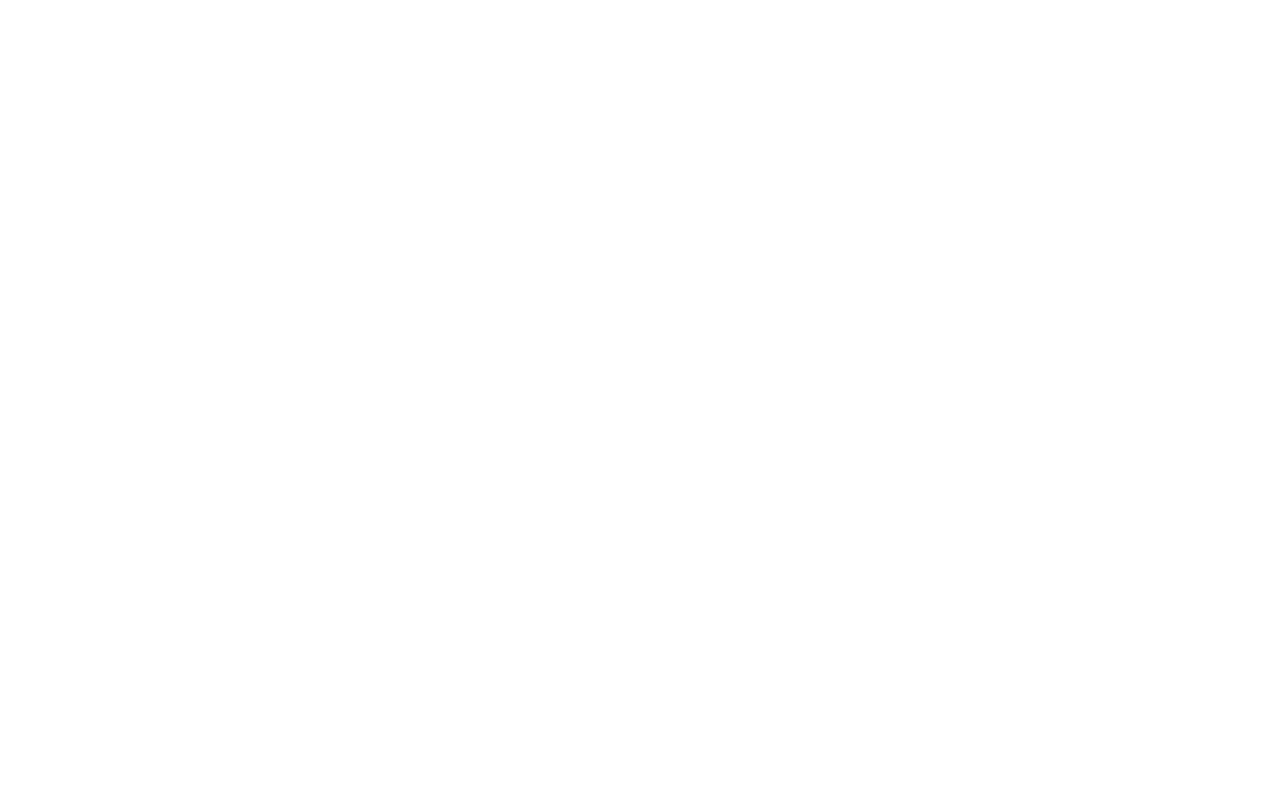
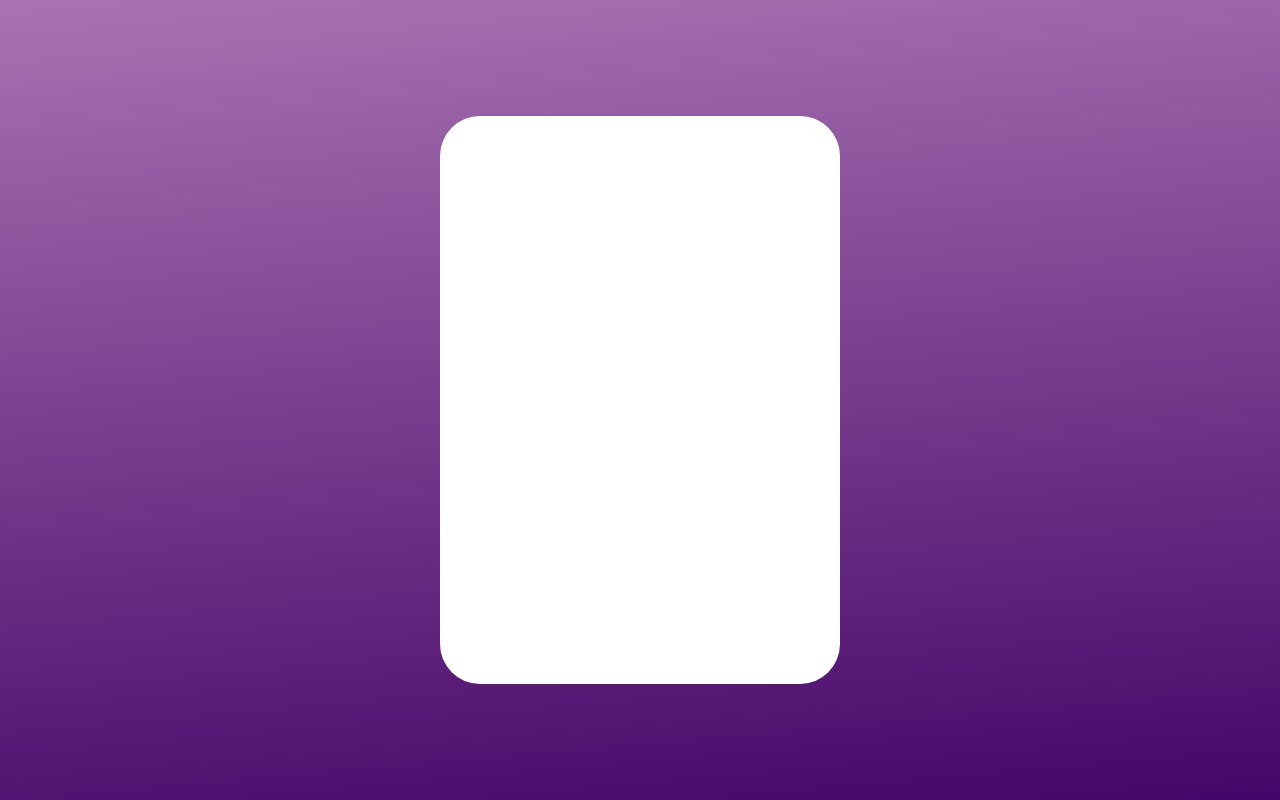
Before and after one commit to FoocoJun/miniproject-FB, a React (Create React App) app: page / in a window 1280 px wide. Built offline with nearby package versions, Linux system fonts and the light colour scheme.

Commit message:
MainCard !

```diff
--- a/public/index.html
+++ b/public/index.html
@@ -25,9 +25,9 @@
     -->
     <title>React App</title>
   </head>
-  <body>
+  <body style="background:linear-gradient(175deg, rgba(147, 80, 158, 0.8) 0%, #440668 100%); height: 100vh;">
     <noscript>You need to enable JavaScript to run this app.</noscript>
-    <div id="root"></div>
+    <div id="root" ></div>
     <!--
       This HTML file is a template.
       If you open it directly in the browser, you will see an empty page.
--- a/src/App.js
+++ b/src/App.js
@@ -1,12 +1,33 @@
-
-import './App.css';
+import "./App.css";
+import styled from "styled-components";
 
 function App() {
   return (
-    <div className="App">
-
-    </div>
+    <AppMain>
+      <MainCard>
+      </MainCard>
+    </AppMain>
   );
 }
 
+const AppMain = styled.div`
+  display: flex;
+  justify-content: center;
+  align-items: center;
+  height: 100vh;
+`;
+
+const MainCard = styled.div`
+  background-color: #fff;
+  border-radius: 40px;
+  width: 400px;
+  height: 568.89px;
+  @media (max-width: 500px) {
+    & {
+      width: 300px;
+      height: 426.67px;
+    }
+  }
+`;
+
 export default App;
--- a/src/index.js
+++ b/src/index.js
@@ -3,12 +3,13 @@
 import './index.css';
 import App from './App';
 import reportWebVitals from './reportWebVitals';
+import { BrowserRouter } from 'react-router-dom';
 
 const root = ReactDOM.createRoot(document.getElementById('root'));
 root.render(
-  <React.StrictMode>
+  <BrowserRouter>
     <App />
-  </React.StrictMode>
+  </BrowserRouter>
 );
 
 // If you want to start measuring performance in your app, pass a function
```
